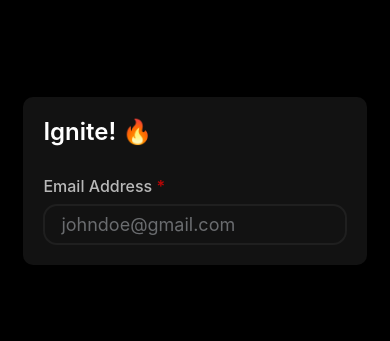
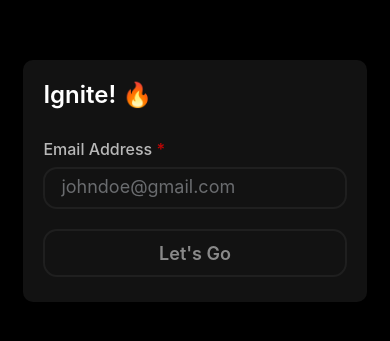
Before and after one commit to chuchrahimanshu/cooders.mobile, a React Native app: screen /authenticate in a window 390 px wide. Shown: the part 241-582 px from the top of the page. Built offline with nearby package versions, Linux system fonts and the light colour scheme.

Commit message:
Create Form Button Component

```diff
--- /dev/null
+++ b/src/components/form/Button.tsx
@@ -0,0 +1,64 @@
+import React from "react";
+import { ButtonPropsInterface } from "../../types/global";
+import { Pressable, StyleSheet, Text, View } from "react-native";
+
+const Button: React.FC<ButtonPropsInterface> = ({
+  disabled,
+  onPress,
+  title,
+}) => {
+  return (
+    <Pressable onPress={onPress}>
+      {({ pressed }) => (
+        <View
+          style={[
+            styles.container,
+            pressed && !disabled
+              ? styles.containerPressed
+              : styles.containerBlur,
+          ]}>
+          <Text
+            style={[
+              pressed ? styles.buttonTextPressed : styles.buttonText,
+              disabled && styles.buttonTextDisabled,
+            ]}>
+            {title}
+          </Text>
+        </View>
+      )}
+    </Pressable>
+  );
+};
+
+const styles = StyleSheet.create({
+  container: {
+    backgroundColor: "transparent",
+    borderWidth: 2,
+    borderRadius: 14,
+    height: 48,
+    marginTop: 20,
+    alignItems: "center",
+    justifyContent: "center",
+  },
+  containerPressed: {
+    borderColor: "#39ff14",
+  },
+  containerBlur: {
+    borderColor: "#1f1f1f",
+  },
+  buttonText: {
+    color: "#ffffff",
+    fontSize: 18,
+    fontWeight: "600",
+  },
+  buttonTextDisabled: {
+    opacity: 0.5,
+  },
+  buttonTextPressed: {
+    color: "#39ff14",
+    fontSize: 18,
+    fontWeight: "600",
+  },
+});
+
+export default Button;
--- a/src/components/form/FormContainer.tsx
+++ b/src/components/form/FormContainer.tsx
@@ -15,7 +15,9 @@ const styles = StyleSheet.create({
     height: "auto",
     width: "88%",
     backgroundColor: "#121212",
-    padding: 20,
+    paddingHorizontal: 20,
+    paddingTop: 20,
+    paddingBottom: 25,
     borderRadius: 10,
   },
   title: {
--- a/src/components/form/Input.tsx
+++ b/src/components/form/Input.tsx
@@ -7,7 +7,8 @@ const Input: React.FC<InputPropsInterface> = ({
   value,
   onChangeText,
   editable,
-  key,
+  keyName,
+  autoCapitalize,
 }) => {
   const [inputFocus, setInputFocus] = useState(false);
 
@@ -29,7 +30,8 @@ const Input: React.FC<InputPropsInterface> = ({
       onBlur={onBlurHandler}
       editable={editable}
       value={value}
-      onChangeText={onChangeText?.bind(this, key)}
+      onChangeText={onChangeText?.bind(this, keyName)}
+      autoCapitalize={autoCapitalize}
     />
   );
 };
@@ -40,7 +42,8 @@ const styles = StyleSheet.create({
     borderWidth: 2,
     borderColor: "#1f1f1f",
     borderRadius: 14,
-    paddingVertical: 8,
+    paddingTop: 7,
+    paddingBottom: 10,
     paddingHorizontal: 16,
     color: "#ffffff",
     fontSize: 18,
--- a/src/components/form/InputContainer.tsx
+++ b/src/components/form/InputContainer.tsx
@@ -6,22 +6,24 @@ import { StyleSheet, View } from "react-native";
 
 const InputContainer: React.FC<InputContainerPropsInterface> = ({
   editable,
-  key,
+  keyName,
   onChangeText,
   placeholder,
   required,
   title,
   value,
+  autoCapitalize,
 }) => {
   return (
     <View style={styles.container}>
       <Label title={title} required={required} />
       <Input
         editable={editable}
-        key={key}
+        keyName={keyName}
         onChangeText={onChangeText}
         placeholder={placeholder}
         value={value}
+        autoCapitalize={autoCapitalize}
       />
     </View>
   );
--- a/src/screens/authentication/Authenticate.tsx
+++ b/src/screens/authentication/Authenticate.tsx
@@ -1,9 +1,10 @@
-import React, { useState } from "react";
+import React, { useEffect, useState } from "react";
 import { StyleSheet, Text, TextInput, View } from "react-native";
 import { SafeAreaView } from "react-native-safe-area-context";
 import FormContainer from "../../components/form/FormContainer";
 import InputContainer from "../../components/form/InputContainer";
 import { AuthenticateStateInterface } from "../../types/global";
+import Button from "../../components/form/Button";
 
 const Authenticate: React.FC = () => {
   const initialState: AuthenticateStateInterface = {
@@ -11,21 +12,39 @@ const Authenticate: React.FC = () => {
   };
 
   const [formData, setFormData] = useState(initialState);
+  const [submitDisabled, setSubmitDisabled] = useState(true);
+
+  useEffect(() => {
+    if (formData.email.trim()) {
+      setSubmitDisabled(false);
+    } else {
+      setSubmitDisabled(true);
+    }
+  }, [formData]);
+
   const onChangeTextHandler = (key: string, value: string) => {
     setFormData((prevState) => ({ ...prevState, [key]: value }));
   };
+
+  const onPressHandler = () => {};
 
   return (
     <SafeAreaView style={styles.display}>
       <FormContainer>
         <InputContainer
           editable={true}
-          key="email"
+          keyName="email"
           placeholder="johndoe@gmail.com"
           required={true}
           title="Email Address"
           value={formData.email}
           onChangeText={onChangeTextHandler}
+          autoCapitalize="none"
+        />
+        <Button
+          disabled={submitDisabled}
+          onPress={onPressHandler}
+          title="Let's Go"
         />
       </FormContainer>
     </SafeAreaView>
```
Also changed, not shown: src/types/global.d.ts (+10 -2 lines).
